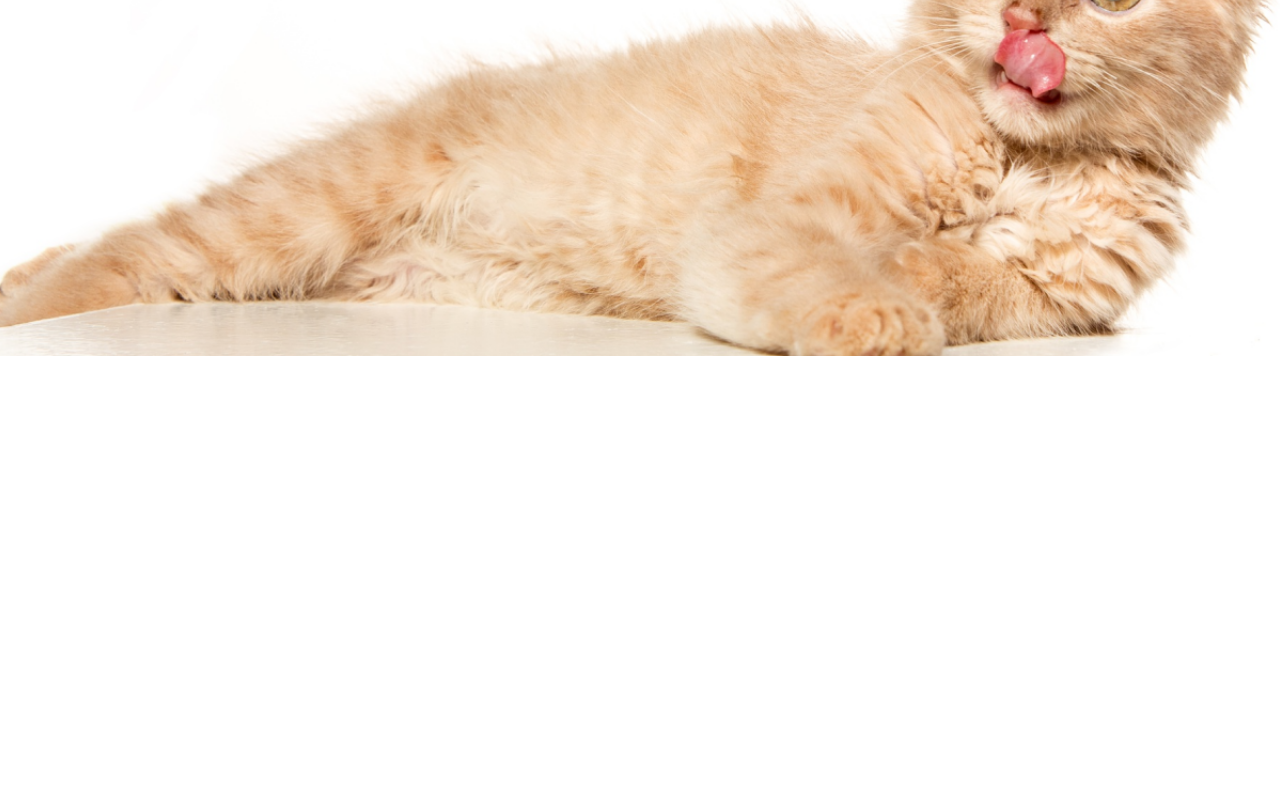
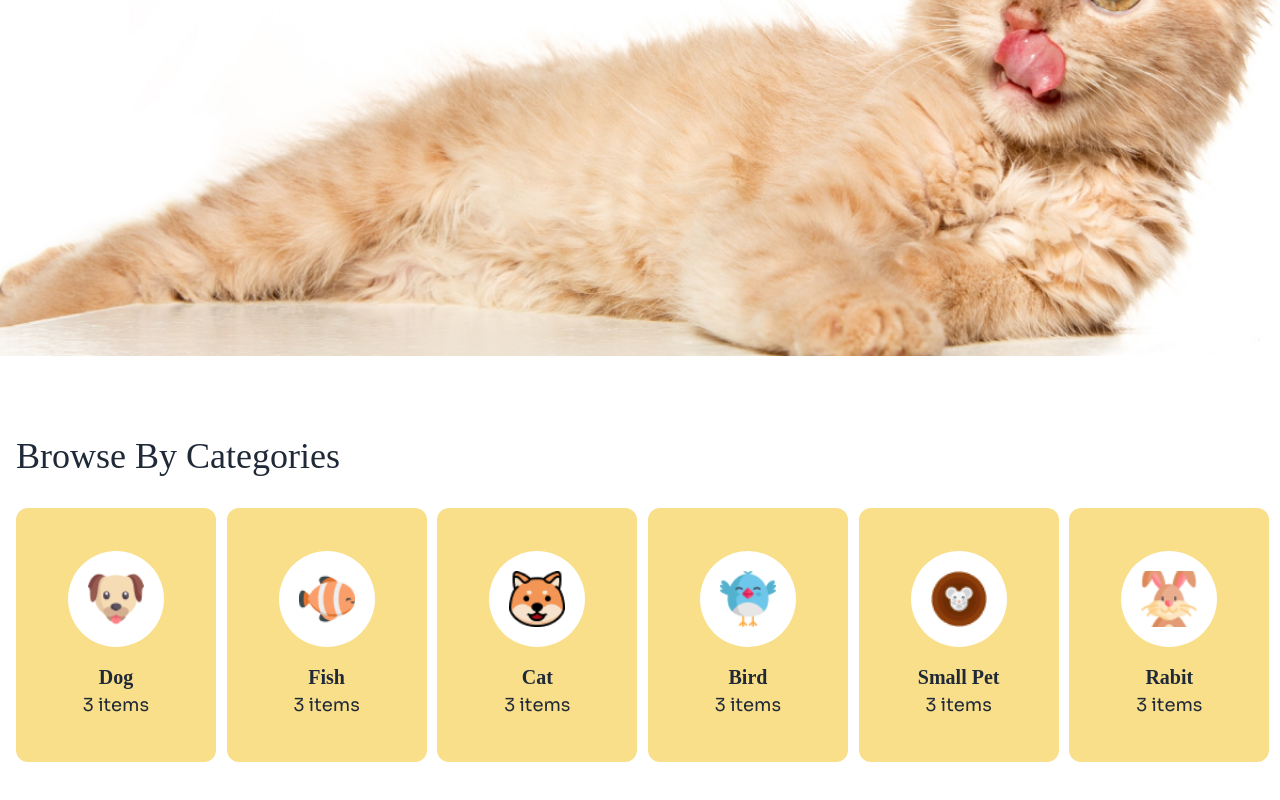
Before and after one commit to Iftekhar-Tasnim/Browse4Pets, a plain HTML site: page index.html in a window 1280 px wide. Shown: the part 520-1320 px from the top of the page. Before the commit the page ends 956 px from the top, so only its background shows below. Drawn offline with nearby package versions, Linux system fonts and the light colour scheme; a web font is replaced by a local one.

Commit message:
Browse category done.

```diff
--- a/index.html
+++ b/index.html
@@ -179,8 +179,112 @@
       </section>
 
       <!-- Browse By Categories -->
+      <section class="container mx-auto mt-20 px-4">
+        <!-- text -->
+        <h2 class="text-4xl font-adlam mb-8 text-left">
+          Browse By Categories
+        </h2>
 
+        <!-- card tab -->
+        <div class="mb-20 grid grid-cols-2 lg:grid-cols-6 gap-4">
+          <!-- single cards -->
+          <div
+            class="bg-[#F9DF8A] w-full lg:w-[200px] h-[254px] rounded-xl flex flex-col items-center justify-center gap-4"
+          >
+            <!-- img -->
+            <div class="avatar">
+              <div class="w-24 rounded-full bg-white p-5">
+                <img src="c1-assets/dog-cartoon.png" alt="Dog" />
+              </div>
+            </div>
+            <!-- text -->
+            <div class="text-center">
+              <h2 class="text-xl font-bold font-adlam">Dog</h2>
+              <p class="text-lg font-sora">3 items</p>
+            </div>
+          </div>
 
+          <div
+            class="bg-[#F9DF8A] w-full lg:w-[200px] h-[254px] rounded-xl flex flex-col items-center justify-center gap-4"
+          >
+            <!-- img -->
+            <div class="avatar">
+              <div class="w-24 rounded-full bg-white p-5">
+                <img src="c1-assets/fish-cartoon.png" alt="fish" />
+              </div>
+            </div>
+            <!-- text -->
+            <div class="text-center">
+              <h2 class="text-xl font-bold font-adlam">Fish</h2>
+              <p class="text-lg font-sora">3 items</p>
+            </div>
+          </div>
+
+          <div
+            class="bg-[#F9DF8A] w-full lg:w-[200px] h-[254px] rounded-xl flex flex-col items-center justify-center gap-4"
+          >
+            <!-- img -->
+            <div class="avatar">
+              <div class="w-24 rounded-full bg-white p-5">
+                <img src="c1-assets/cat-cartoon.png" alt="cat" />
+              </div>
+            </div>
+            <!-- text -->
+            <div class="text-center">
+              <h2 class="text-xl font-bold font-adlam">Cat</h2>
+              <p class="text-lg font-sora">3 items</p>
+            </div>
+          </div>
+
+          <div
+            class="bg-[#F9DF8A] w-full lg:w-[200px] h-[254px] rounded-xl flex flex-col items-center justify-center gap-4"
+          >
+            <!-- img -->
+            <div class="avatar">
+              <div class="w-24 rounded-full bg-white p-5">
+                <img src="c1-assets/bird-cartoon.png" alt="bird" />
+              </div>
+            </div>
+            <!-- text -->
+            <div class="text-center">
+              <h2 class="text-xl font-bold font-adlam">Bird</h2>
+              <p class="text-lg font-sora">3 items</p>
+            </div>
+          </div>
+
+          <div
+            class="bg-[#F9DF8A] w-full lg:w-[200px] h-[254px] rounded-xl flex flex-col items-center justify-center gap-4"
+          >
+            <!-- img -->
+            <div class="avatar">
+              <div class="w-24 rounded-full bg-white p-5">
+                <img src="c1-assets/mouse-cartoon.png" alt="mouse" />
+              </div>
+            </div>
+            <!-- text -->
+            <div class="text-center">
+              <h2 class="text-xl font-bold font-adlam">Small Pet</h2>
+              <p class="text-lg font-sora">3 items</p>
+            </div>
+          </div>
+
+          <div
+            class="bg-[#F9DF8A] w-full lg:w-[200px] h-[254px] rounded-xl flex flex-col items-center justify-center gap-4"
+          >
+            <!-- img -->
+            <div class="avatar">
+              <div class="w-24 rounded-full bg-white p-5">
+                <img src="c1-assets/rabbit-cartoon.png" alt="Rabit" />
+              </div>
+            </div>
+            <!-- text -->
+            <div class="text-center">
+              <h2 class="text-xl font-bold font-adlam">Rabit</h2>
+              <p class="text-lg font-sora">3 items</p>
+            </div>
+          </div>
+        </div>
+      </section>
     </main>
 
     <!-- footer -->
```
